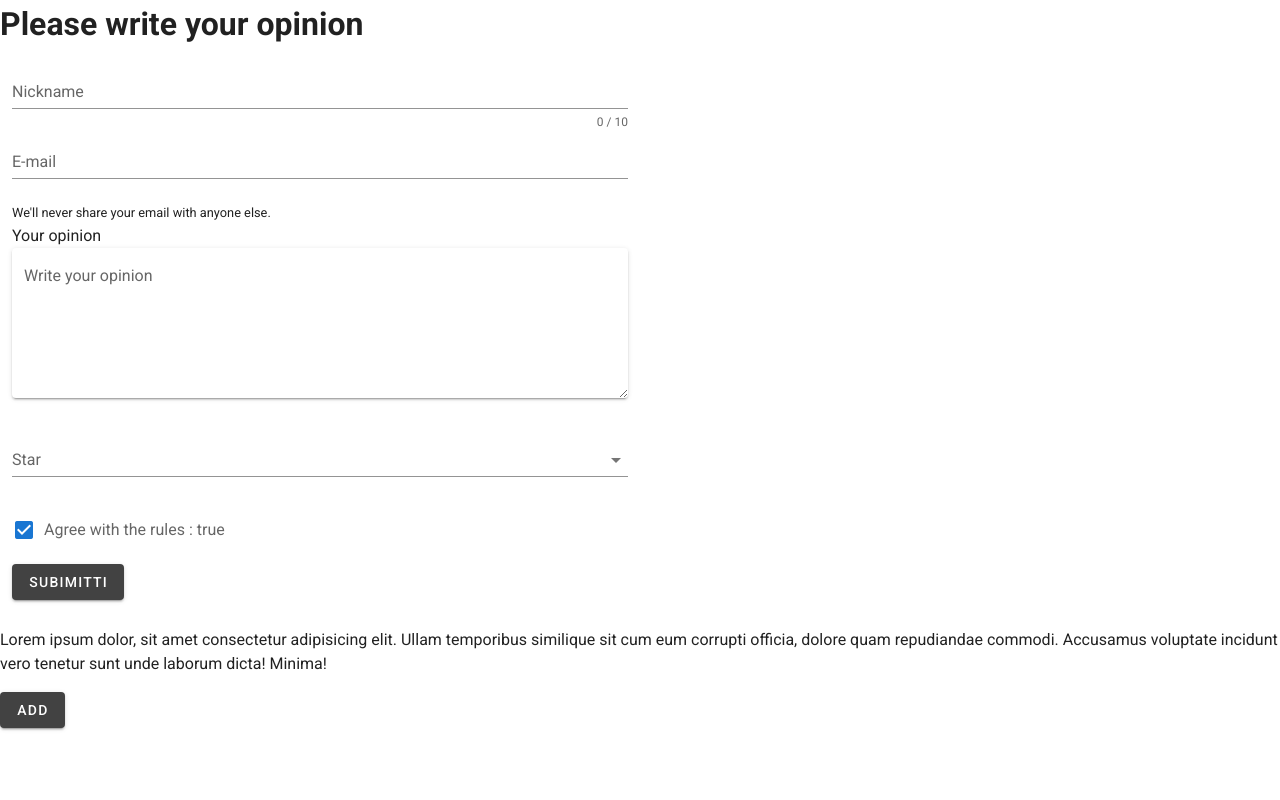
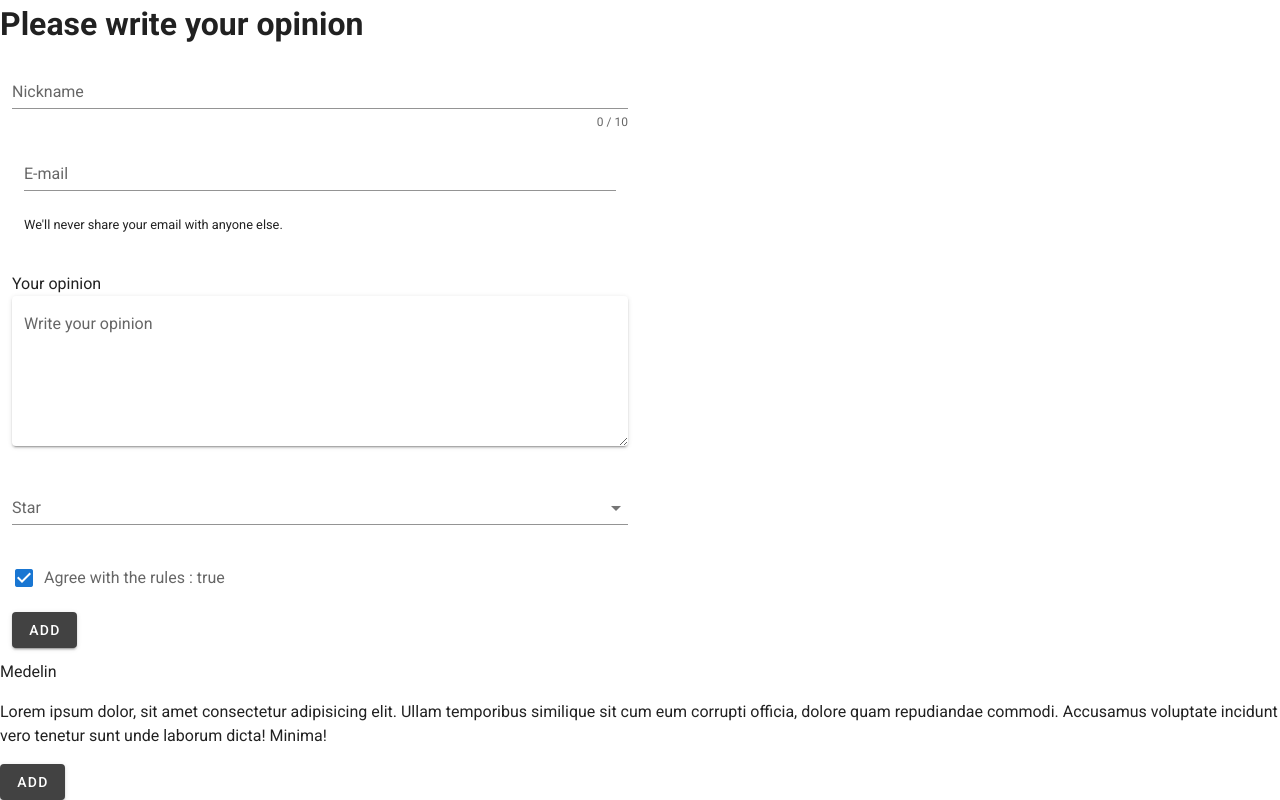
Before and after one commit to NektoUa/guest-book-vue, a Vue app in the folder frontend/: page / in a window 1280 px wide. Built offline with nearby package versions, Linux system fonts and the light colour scheme.

Commit message:
make form-templates

```diff
--- a/frontend/src/components/guest-form/FormOut.vue
+++ b/frontend/src/components/guest-form/FormOut.vue
@@ -1,6 +1,22 @@
 <template>
   <div>
-    <h3>{{ nickname }}</h3>
-    <p>{{ opinion }}</p>
+    <!-- <h3>{{ nickname }}</h3> -->
+    <p>{{ answer }}</p>
   </div>
 </template>
+
+<script>
+import { eventEmitter } from "../../main";
+export default {
+  data() {
+    return {
+      answer: "Medelin",
+    };
+  },
+  created() {
+    eventEmitter.$on("yourAnswer", (opinionForm) => {
+      this.answer = opinionForm;
+    });
+  },
+};
+</script>
--- a/frontend/src/components/guest-form/GuestForm.vue
+++ b/frontend/src/components/guest-form/GuestForm.vue
@@ -5,58 +5,63 @@
     <v-form v-model="valid">
       <v-col cols="12" md="6">
         <v-text-field
-          v-model="nickname"
+          v-model="person.nickname"
           :rules="nameRules"
           :counter="10"
           label="Nickname"
           required
         ></v-text-field>
-        <v-text-field
-          v-model="email"
-          :rules="emailRules"
-          label="E-mail"
-          required
-        ></v-text-field>
-        <small id="emailHelp" class="form-text text-muted"
-          >We'll never share your email with anyone else.</small
-        >
+        <Email />
         <br />
-        <label for="message">Your opinion</label>
+        <label for="person.text">Your opinion</label>
         <v-textarea
           :rules="opinionRules"
           required
           solo
-          name="message"
+          name="person.text"
           label="Write your opinion"
         ></v-textarea>
-        <v-select :items="items" label="Star"></v-select>
+        <v-select :items="person.items" label="Star"></v-select>
         <v-checkbox
           v-model="checkbox"
           :label="`Agree with the rules : ${checkbox.toString()}`"
         ></v-checkbox>
-        <v-btn color="secondary" elevation="2">Subimitti</v-btn>
+        <v-btn color="secondary" elevation="2" @click="changeForm">Add</v-btn>
       </v-col>
     </v-form>
   </div>
 </template>
 
 <script>
+import Email from "./form-templates/Email.vue";
+import { eventEmitter } from "../../main";
+
 export default {
+  components: {
+    Email,
+  },
   data: () => ({
+    person: {
+      nickname: "",
+      email: "",
+      items: ["5", "4", "3", "2"],
+      text: "",
+    },
     valid: false,
     checkbox: true,
-    items: ["5", "4", "3", "2"],
-    nickname: "",
     nameRules: [
       (v) => !!v || "Name is required",
       (v) => v.length <= 10 || "Name must be less than 10 characters",
     ],
-    email: "",
-    emailRules: [
-      (v) => !!v || "E-mail is required",
-      (v) => /.+@.+/.test(v) || "E-mail must be valid",
-    ],
     opinionRules: [(v) => !!v || "Field is empty"],
   }),
+
+  methods: {
+    changeForm() {
+      if (this.checkbox) {
+        eventEmitter.$emit("yourAnswer", this.person.nickname);
+      }
+    },
+  },
 };
 </script>
--- /dev/null
+++ b/frontend/src/components/guest-form/form-templates/Email.vue
@@ -0,0 +1,25 @@
+<template>
+  <v-col cols="12" md="12">
+    <v-text-field
+      v-model="email"
+      :rules="emailRules"
+      label="E-mail"
+      required
+    ></v-text-field>
+    <small id="emailHelp" class="form-text text-muted"
+      >We'll never share your email with anyone else.</small
+    >
+  </v-col>
+</template>
+
+<script>
+export default {
+  data: () => ({
+    email: "",
+    emailRules: [
+      (v) => !!v || "E-mail is required",
+      (v) => /.+@.+/.test(v) || "E-mail must be valid",
+    ],
+  }),
+};
+</script>
--- a/frontend/src/main.js
+++ b/frontend/src/main.js
@@ -4,6 +4,8 @@ import vuetify from './plugins/vuetify'
 
 Vue.config.productionTip = false
 
+export const eventEmitter = new Vue()
+
 new Vue({
   vuetify,
   render: h => h(App)
```
Also changed, not shown: frontend/src/.eslintrc.js (added).
